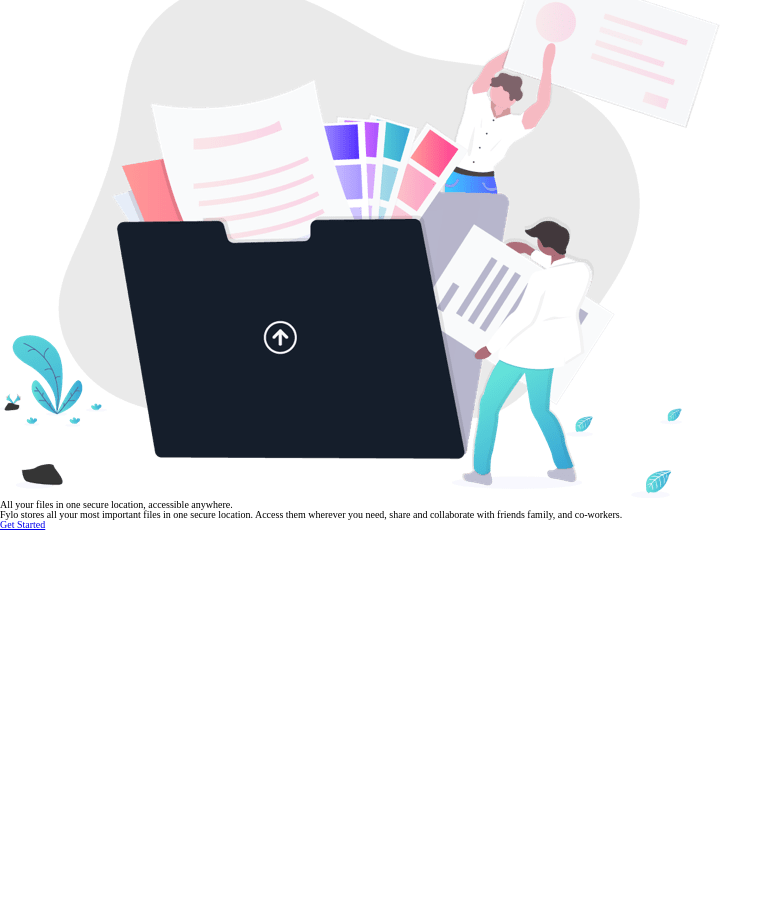
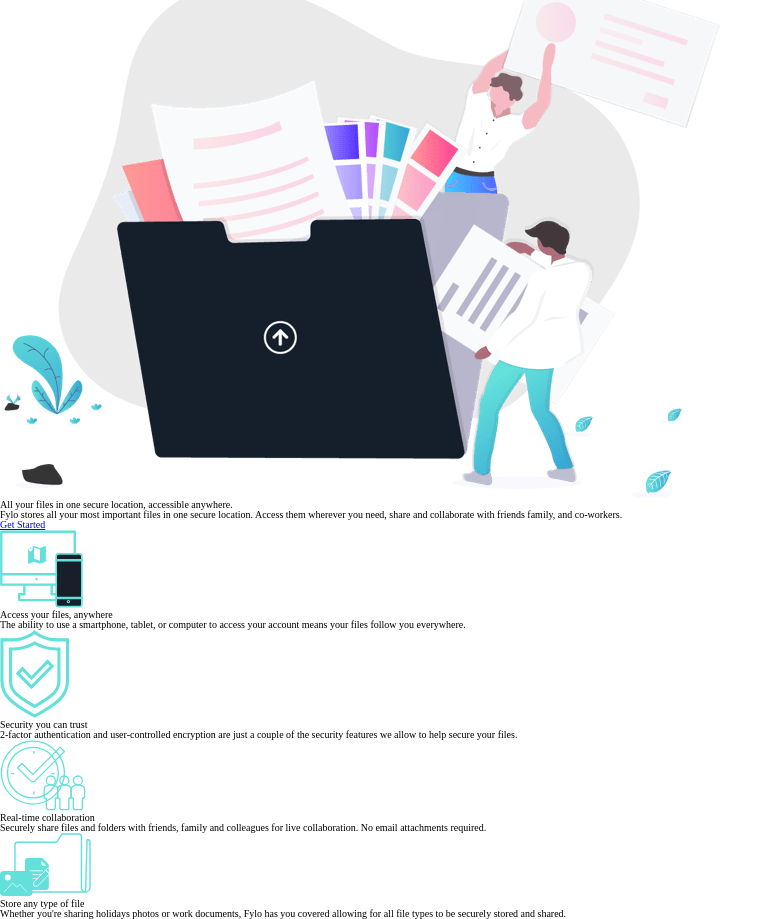
Before and after one commit to P-amian45/007.fylo-dark-theme-landing-page-master, a plain HTML site: page index.html in a window 1280 px wide. Shown: the part 120-1039 px from the top of the page, without its empty margins (0-781 px from the left). Before the commit the page ends 800 px from the top, so only its background shows below. Drawn offline with Linux system fonts and the light colour scheme.

Commit message:
ended service part

```diff
--- a/index.html
+++ b/index.html
@@ -56,6 +56,43 @@
     </div>
   </header>
 
+  <main class="content">
 
+    <div class="services-container">
+
+      <div class="service">
+        <img src="images/icon-access-anywhere.svg" alt="accessible" class="service__img">
+        <h2 class="service__description">Access your files, anywhere</h2>
+        <p class="service__description">The ability to use a smartphone, tablet, or computer to access your account means your
+          files follow you everywhere.
+        </p>
+      </div>
+
+      <div class="service">
+        <img src="images/icon-security.svg" alt="security" class="service__img">
+        <h2 class="service__description">Security you can trust</h2>
+        <p class="service__description">2-factor authentication and user-controlled encryption are just a couple of the security
+          features we allow to help secure your files.
+        </p>
+      </div>
+
+      <div class="service">
+        <img src="images/icon-collaboration.svg" alt="collaboration" class="service__img">
+        <h2 class="service__description">Real-time collaboration</h2>
+        <p class="service__description">Securely share files and folders with friends, family and colleagues for live collaboration.
+          No email attachments required.
+        </p>
+      </div>
+
+      <div class="service">
+        <img src="images/icon-any-file.svg" alt="storage" class="service__img">
+        <h2 class="service__description">Store any type of file</h2>
+        <p class="service__description">Whether you're sharing holidays photos or work documents, Fylo has you covered allowing for all
+          file types to be securely stored and shared.
+        </p>
+      </div>
+
+    </div>
+  </main>
 </body>
 </html>
```
